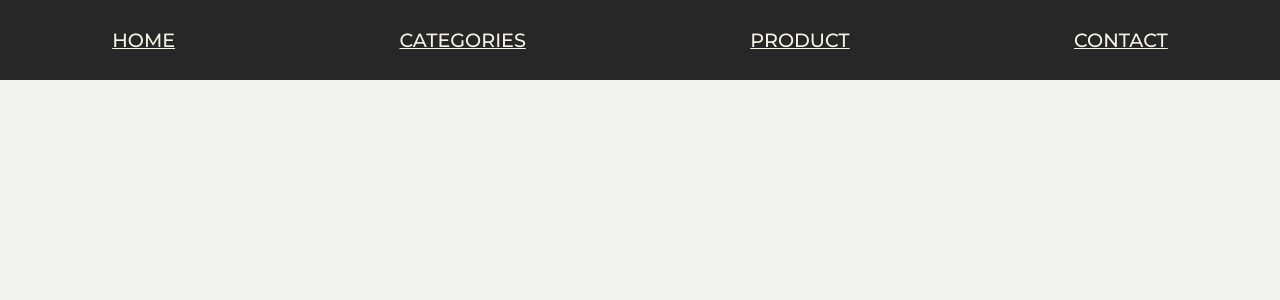
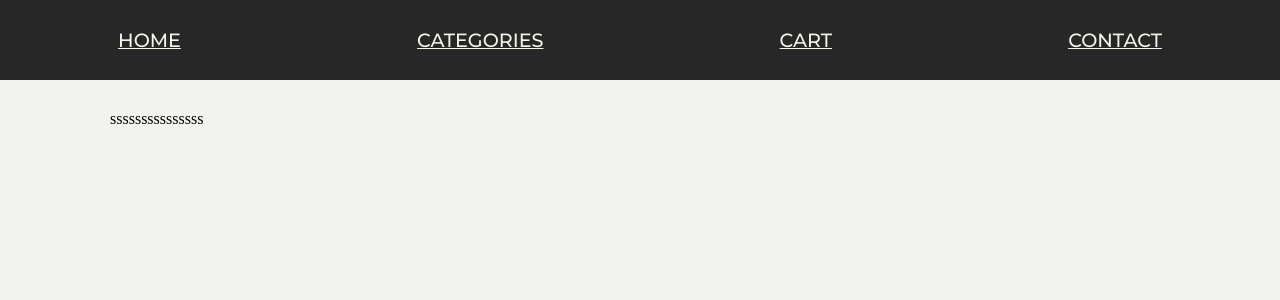
Before and after one commit to michalsamulak/ReactShop, a React (Vite) app: page /Cart in a window 1280 px wide. Shown: the top 300 px of the page. Built offline with nearby package versions, Linux system fonts and the light colour scheme.

Commit message:
create Cart component

```diff
--- a/src/App.tsx
+++ b/src/App.tsx
@@ -6,6 +6,7 @@ import { Contact } from "./pages/Contact";
 import { Product } from "./pages/Product";
 import { Container } from "./style/Common";
 import { ShopProvider } from "./context/ShopContaxt";
+import { Cart } from "./pages/Cart";
 
 function App() {
     return (
@@ -17,6 +18,7 @@ function App() {
                     <Route path="/Product/:productId" element={<Product />} />
                     <Route path="/Categories" element={<Categories />} />
                     <Route path="/Contact" element={<Contact />} />
+                    <Route path="/Cart" element={<Cart />} />
                 </Routes>
             </Container>
         </ShopProvider>
--- a/src/components/Navigation.tsx
+++ b/src/components/Navigation.tsx
@@ -11,8 +11,8 @@ export const Navigation = () => {
             <Link className="link" to="Categories">
                 Categories
             </Link>
-            <Link className="link" to="Product">
-                Product
+            <Link className="link" to="Cart">
+                Cart
             </Link>
             <Link className="link" to="Contact">
                 Contact
--- a/src/components/SingleItem.tsx
+++ b/src/components/SingleItem.tsx
@@ -1,5 +1,5 @@
 import { Link } from "react-router-dom";
-import { useShop } from "../context/ShopContaxt";
+import { useCart } from "../context/ShopContaxt";
 import {
     Button,
     Card,
@@ -14,7 +14,7 @@ import { ISingleProduct } from "../types";
 export const SingleItem = ({ product }: { product: ISingleProduct }) => {
     const { image, id, title, description, price } = product;
 
-    const { add, getQuantity, cartProducts } = useShop();
+    const { add, getQuantity, cartProducts } = useCart();
 
     const handleAddToBasket = (id: number) => {
         add(id); // { id, image... }
--- a/src/context/ShopContaxt.tsx
+++ b/src/context/ShopContaxt.tsx
@@ -16,7 +16,7 @@ export type ICartActions = {
 
 const ShopContext = createContext({} as ICartActions);
 
-export const useShop = () => {
+export const useCart = () => {
     return useContext(ShopContext);
 };
 
--- /dev/null
+++ b/src/pages/Cart.tsx
@@ -0,0 +1,8 @@
+import React from 'react'
+import { CartContainer } from '../style/Cart.style'
+
+export const Cart = () => {
+  return (
+    <CartContainer>sssssssssssssss</CartContainer>
+  )
+}
--- a/src/pages/Product.tsx
+++ b/src/pages/Product.tsx
@@ -1,5 +1,5 @@
 import { useParams } from "react-router-dom";
-import { useShop } from "../context/ShopContaxt";
+import { useCart } from "../context/ShopContaxt";
 import { useFetchOnInit } from "../hooks/useFetchOnInit";
 import { Container, Error } from "../style/Common";
 import { Box, BoxImg, Details, PriceWrapper, ProductDescr, ProductPrice, ProductRate, ProductTitle } from "../style/Product.style";
--- /dev/null
+++ b/src/style/Cart.style.ts
@@ -0,0 +1,5 @@
+import styled from "styled-components";
+
+export const CartContainer = styled.div`
+
+`
```
